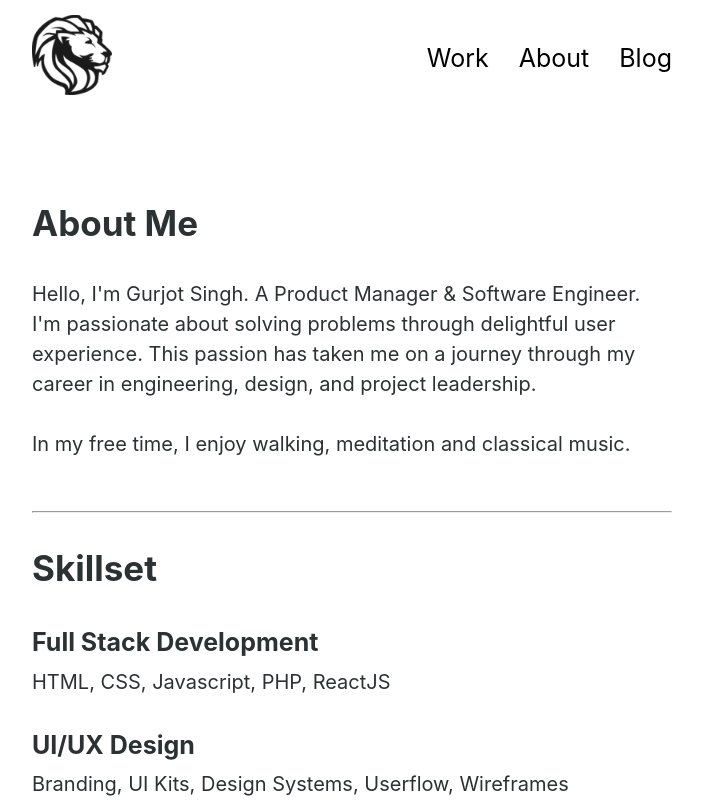
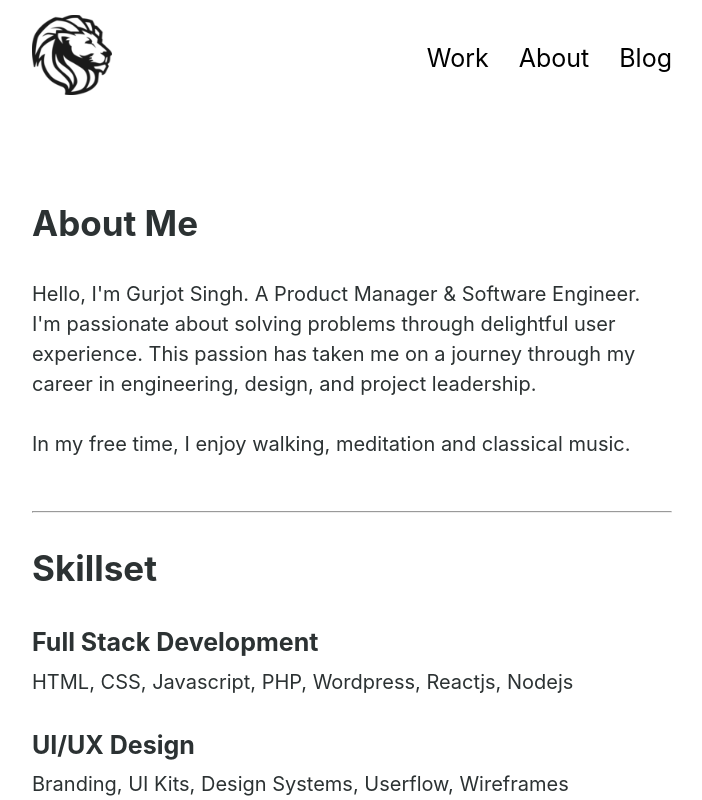
Before and after one commit to gurjotsinghdev/gurjotsinghdev, a Next.js app: page /about in a window 1280 px wide. Shown: the top 800 px of the page, without its empty margins (288-990 px from the left). Built offline with nearby package versions, Linux system fonts and the light colour scheme.

Commit message:
fsd skill update

```diff
--- a/components/aboutMe.js
+++ b/components/aboutMe.js
@@ -21,7 +21,7 @@ export default function AboutMe ( ) {
                     Skillset
                 </h2>
                 <h3>Full Stack Development </h3>
-                <p>HTML, CSS, Javascript, PHP, ReactJS </p>
+                <p>HTML, CSS, Javascript, PHP, Wordpress, Reactjs, Nodejs</p>
                 <h3>UI/UX Design</h3>
                 <p>Branding, UI Kits, Design Systems, Userflow, Wireframes</p>
                 <h3>Site Reliability Engineering</h3>
```
